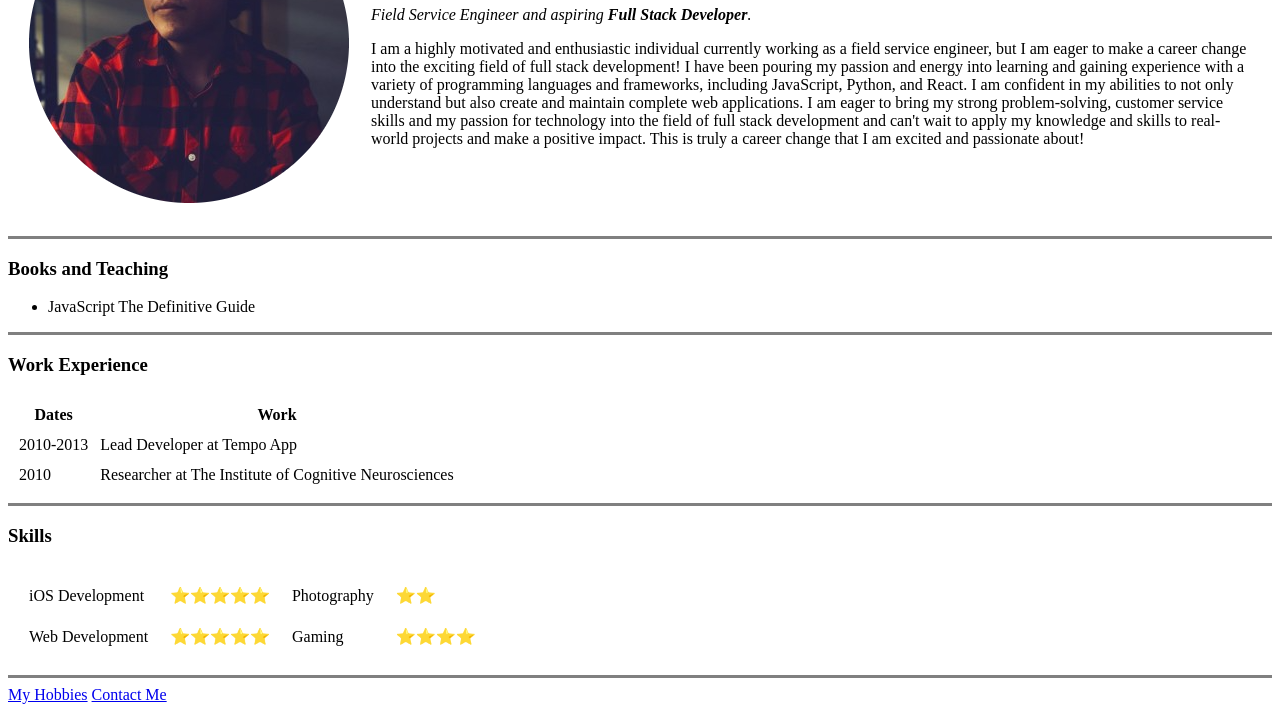
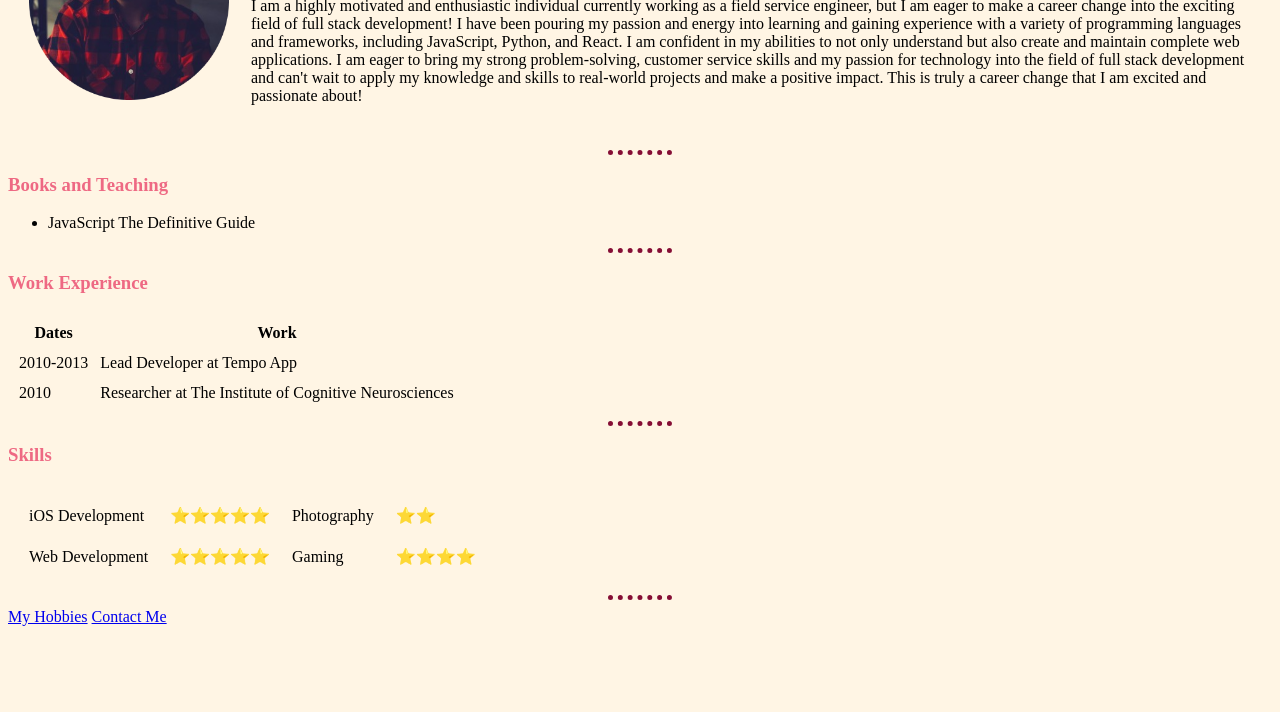
Before and after one commit to swemanuel/cv, a plain HTML site: page index.html in a window 1280 px wide. Shown: the part 146-858 px from the top of the page. After the commit the page ends 800 px from the top, so only its background shows below. Drawn offline with Linux system fonts and the light colour scheme.

Commit message:
Added CSS style sheets

```diff
--- /dev/null
+++ b/css/styles.css
@@ -0,0 +1,18 @@
+body {
+    background-color: #FFF5E4;
+}
+
+hr {
+    border-style:dotted none none;
+    width: 5%;
+    border-color: #850E35;
+    border-width: 5px;
+}
+
+img {
+    height: 200px;
+}
+
+h1, h3 {
+    color: #EE6983;
+}
--- a/index.html
+++ b/index.html
@@ -6,6 +6,7 @@
     <meta http-equiv="X-UA-Compatible" content="IE=edge">
     <meta name="viewport" content="width=device-width, initial-scale=1.0">
     <title>Emanuel's Homepage</title>
+    <link rel="stylesheet" href="css/styles.css">
 </head>
 
 <body>
@@ -30,12 +31,12 @@
         </tr>
     </table>
 
-    <hr size="3" noshade>
+    <hr>
     <h3>Books and Teaching</h3>
     <ul>
         <li>JavaScript The Definitive Guide</li>
     </ul>
-    <hr size="3" noshade>
+    <hr>
     <h3>Work Experience</h3>
     <table cellspacing="10">
         <thead>
@@ -60,7 +61,7 @@
 
         </tfoot>
     </table>
-    <hr size="3" noshade>
+    <hr>
     <h3>Skills</h3>
     <table cellspacing="20">
         <tr>
@@ -79,7 +80,7 @@
     </table>
 
 
-    <hr size="3" noshade>
+    <hr>
     <a href="hobbies.html">My Hobbies</a>
     <a href="Contact.html">Contact Me</a>
 
```
Also changed, not shown: Contact.html (+2 -1 lines), hobbies.html (+1 -0 lines).
